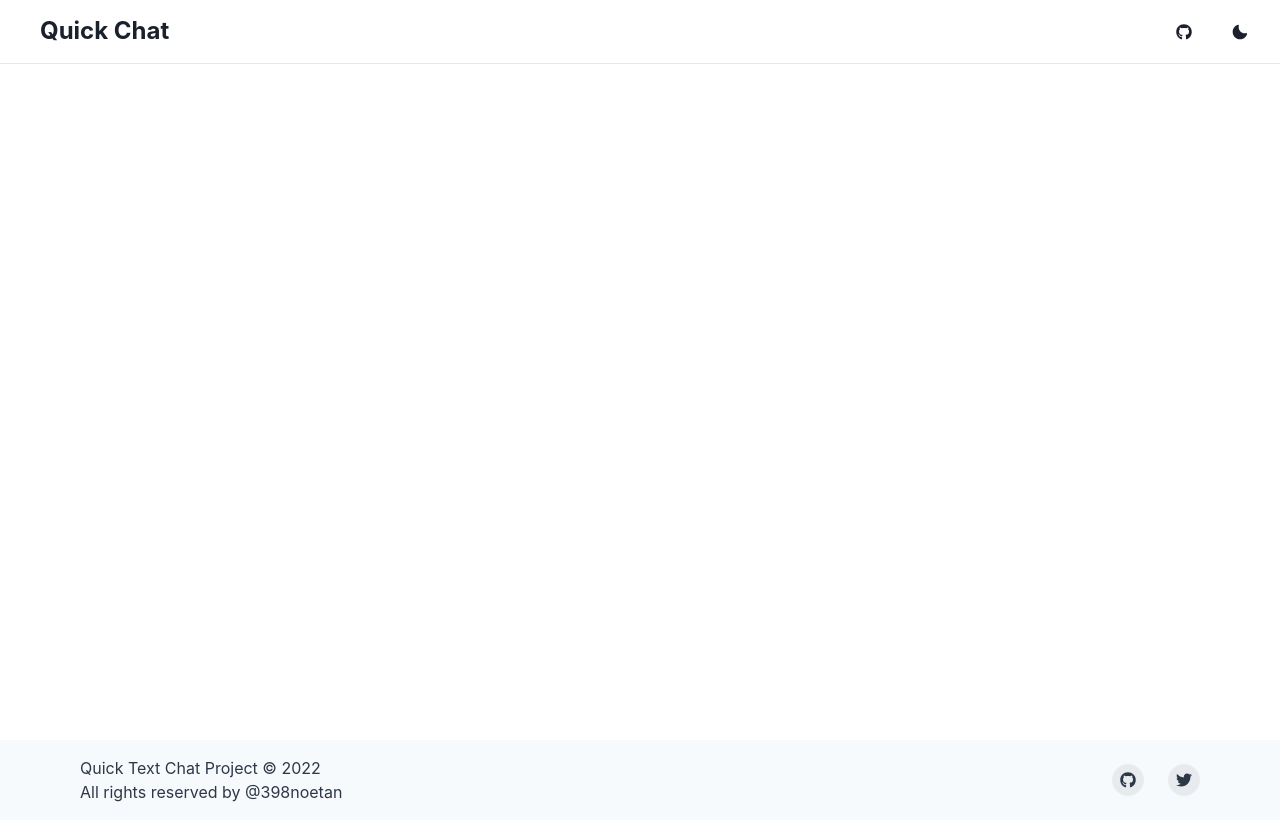
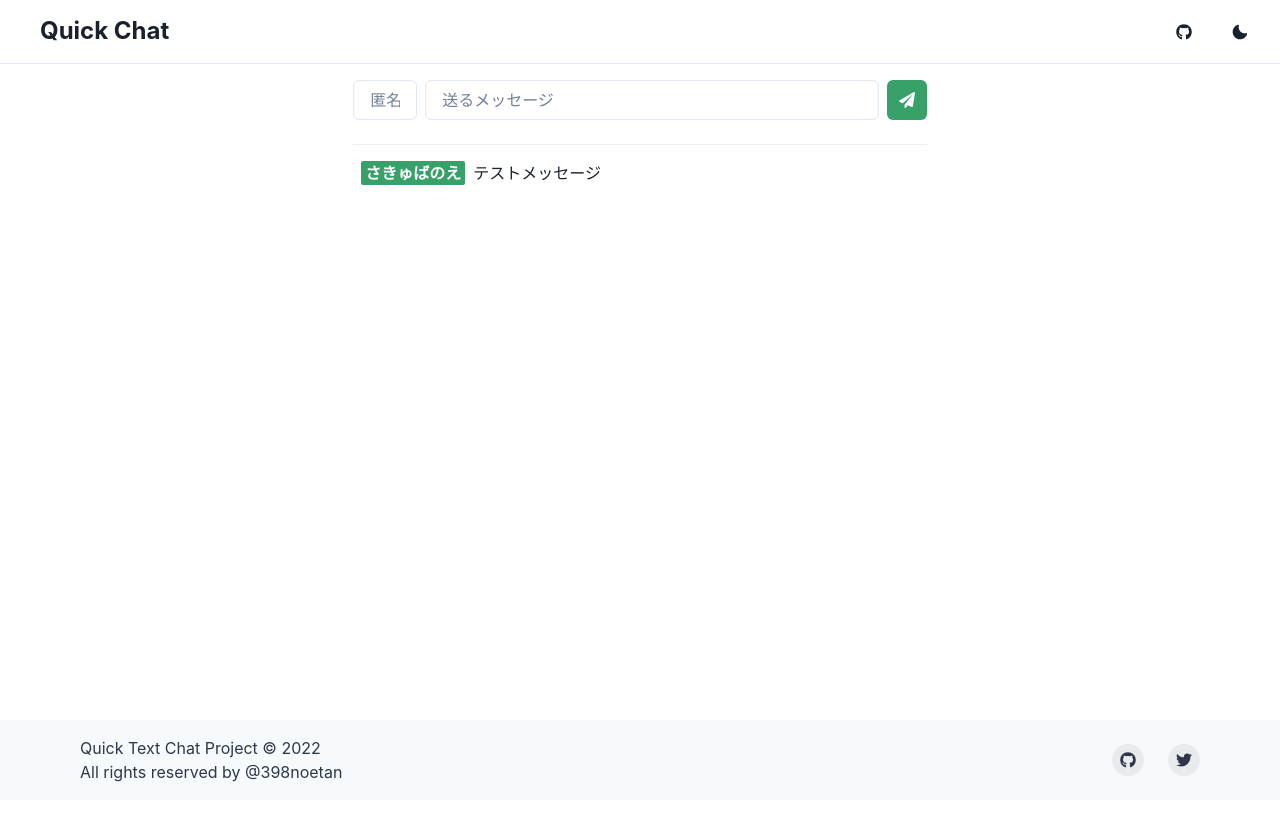
Before and after one commit to 398noe/quick-chat-v2, a React (Create React App) app: page / in a window 1280 px wide. Built offline with nearby package versions, Linux system fonts and the light colour scheme.

Commit message:
Add chat ui

```diff
--- a/src/App.tsx
+++ b/src/App.tsx
@@ -1,10 +1,11 @@
 import './App.css';
+import Chat from './components/Chat';
 import Layout from './Layout/Layout';
 
 function App() {
     return (
         <Layout>
-
+            <Chat />
         </Layout>
     );
 }
--- /dev/null
+++ b/src/components/AlertMessage.tsx
@@ -0,0 +1,18 @@
+import { Alert, AlertIcon, AlertTitle, AlertDescription } from "@chakra-ui/react";
+
+interface props {
+    title: string;
+    description: string;
+}
+export const AlertMessage: React.FC<props> = (props) => {
+    return (
+        <Alert status="error">
+            <AlertIcon />
+            <AlertTitle>{props.title}
+            </AlertTitle>
+            <AlertDescription>{props.description}</AlertDescription>
+        </Alert>
+    );
+}
+
+export default AlertMessage;
--- /dev/null
+++ b/src/components/Chat.tsx
@@ -0,0 +1,40 @@
+import { Flex, FormControl, Input, IconButton, VStack, Divider, Box } from "@chakra-ui/react";
+import { FaPaperPlane } from "react-icons/fa";
+import AlertMessage from "./AlertMessage";
+import ChatMessage from "./ChatMessage";
+
+interface props {
+
+}
+
+export const Chat: React.FC<props> = (props) => {
+    return (
+        <Flex direction={"column"} maxH={"80vh"}>
+            <FormControl flexGrow={0}>
+                <Flex gap={2}>
+                    <Input
+                        id="name" type="text" placeholder={"匿名"} w={16} />
+                    <Input
+                        flex={1}
+                        id="message" type="text" placeholder={"送るメッセージ"} />
+                    <IconButton
+                        colorScheme="green"
+                        aria-label="send message"
+                        variant={"solid"}
+                        icon={<FaPaperPlane />}
+                    />
+                </Flex>
+            </FormControl>
+            <VStack my={2}>
+            </VStack>
+            <Divider flexGrow={0} my={2} />
+            <Flex direction={"column-reverse"} flexGrow={1} flex={1} maxH={"60vh"} overflowY="scroll">
+                <ChatMessage id={"noe"} name={"さきゅばのえ"} message={"テストメッセージ"}/>
+            </Flex>
+            <Box>
+            </Box>
+        </Flex>
+    );
+}
+
+export default Chat;
--- /dev/null
+++ b/src/components/ChatMessage.tsx
@@ -0,0 +1,25 @@
+import { Badge, Box, Stack, Text } from "@chakra-ui/react";
+import { useEffect } from "react";
+interface props {
+    id: string;
+    name: string;
+    message: string;
+}
+export const ChatMessage: React.FC<props> = (props) => {
+    // make console log for enthusiast
+    useEffect(() => {
+        console.log(props.id, ":", props.name, ":", props.message);
+    }, []);
+
+    return (
+        <Box>
+            <Stack direction="row" p={2} spacing={2}>
+                <Badge variant={"solid"} colorScheme={"green"}>
+                    <Text fontSize="md">{props.name}</Text></Badge>
+                <Text fontSize="md">{props.message}</Text>
+            </Stack>
+        </Box>
+    );
+}
+
+export default ChatMessage;
--- a/src/components/Footer.tsx
+++ b/src/components/Footer.tsx
@@ -32,6 +32,9 @@ const SocialButton = ({ children, label, href } : {
 export default function Footer() {
     return (
         <Box
+            pos={"fixed"}
+            bottom={0}
+            zIndex={100}
             w={"full"}
             bg={useColorModeValue('gray.50', 'gray.900')}
             color={useColorModeValue('gray.700', 'gray.200')}>
@@ -45,7 +48,7 @@ export default function Footer() {
                 align={{ base: 'center', md: 'center' }}>
                 <Text>Quick Text Chat Project © 2022<br />All rights reserved by @398noetan</Text>
                 <Stack direction={'row'} spacing={6}>
-                    <SocialButton label={'GitHub'} href={'https://github.com/398noe/quick-text-chat'}>
+                    <SocialButton label={'GitHub'} href={'https://github.com/398noe/quick-text-v2'}>
                         <FaGithub />
                     </SocialButton>
                     <SocialButton label={'Twitter'} href={'https://twitter.com/398noetan'}>
```
